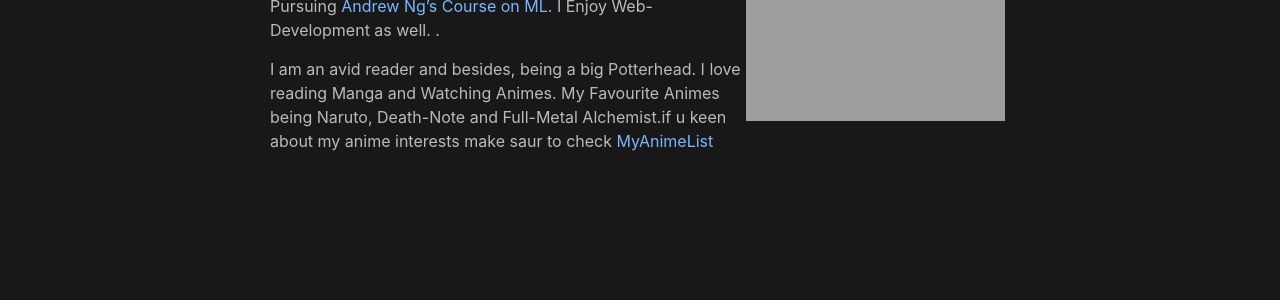
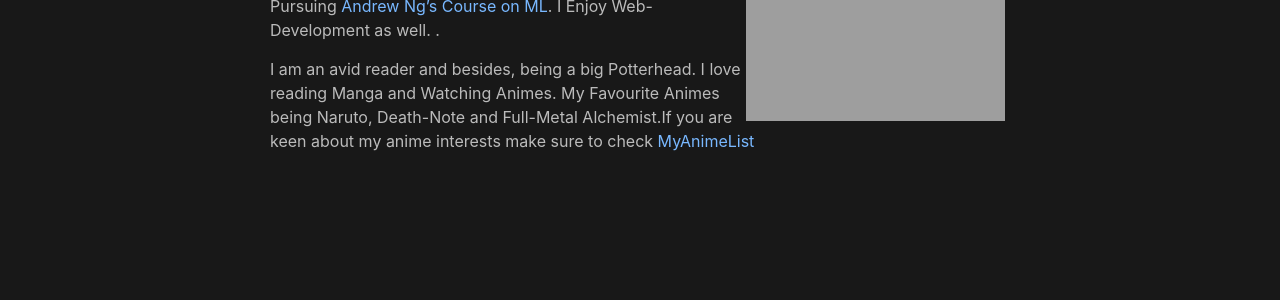
Before and after one commit to udbhavc/udbhavc.github.io, a Jekyll site: the page built from about.markdown, in a window 1280 px wide. Shown: the part 248-548 px from the top of the page. Built offline with Jekyll 4.4.1, drawn with Linux system fonts in a browser that asks for light colours; comment, search, counter and statistics services are not loaded.

Commit message:
Update about.markdown

```diff
--- a/about.markdown
+++ b/about.markdown
@@ -10,4 +10,4 @@ My name is Udbhav Chitransh, and I am a undergrad student at [MNIT Jaipur](http:
 My interests lie in Neural Networks and Deep-Learning and I am currently Pursuing [Andrew Ng's Course on ML](https://www.coursera.org/instructor/andrewng). I Enjoy Web- Development as well. .
 
 I am an avid reader and besides, being a big Potterhead. I love reading Manga and Watching Animes.
-My Favourite Animes being Naruto, Death-Note and Full-Metal Alchemist.if u keen about my anime interests make saur to check [MyAnimeList](https://myanimelist.net/animelist/ImHokage)
+My Favourite Animes being Naruto, Death-Note and Full-Metal Alchemist.If you are keen about my anime interests make sure to check [MyAnimeList](https://myanimelist.net/animelist/ImHokage)
```
